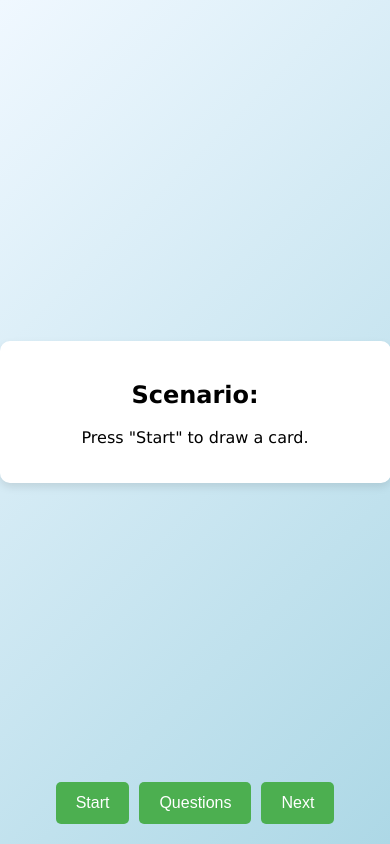
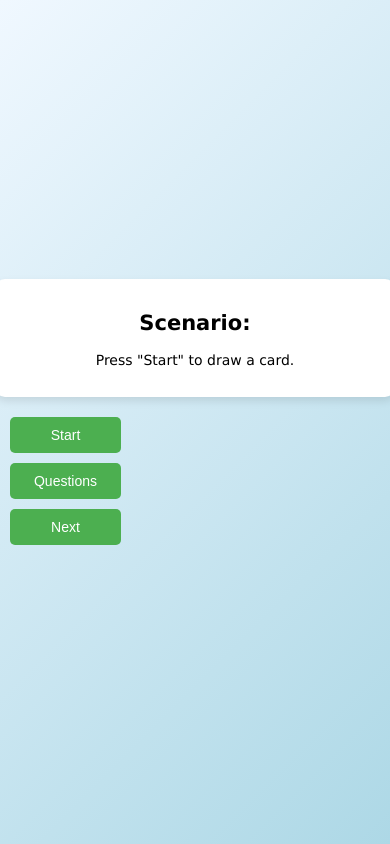
Before and after one commit to TomBlackroad/fearsoflove, a plain HTML site: page index.html in a window 390 px wide. Drawn offline with Linux system fonts and the light colour scheme.

Commit message:
Update style.css

```diff
--- a/style.css
+++ b/style.css
@@ -2,11 +2,13 @@
 body {
     font-family: 'Verdana', sans-serif;
     margin: 0;
+    padding: 0;
+    background: linear-gradient(135deg, #f0f8ff, #add8e6);
     display: flex;
     justify-content: center;
     align-items: center;
     height: 100vh;
-    background: linear-gradient(135deg, #f0f8ff, #add8e6);
+    box-sizing: border-box;
 }
 
 /* Game container */
@@ -14,14 +16,16 @@ body {
     display: flex;
     flex-direction: column;
     align-items: center;
-    width: 100%;
+    width: 90%;
     max-width: 500px;
     text-align: center;
+    padding: 20px;
 }
 
 /* Scenario card */
 .card {
-    width: 90%;
+    width: 100%;
+    max-width: 450px;
     background-color: #fff;
     padding: 20px;
     border-radius: 10px;
@@ -37,12 +41,10 @@ body {
 
 /* Button container at the bottom of the screen */
 .button-container {
-    position: fixed;
-    bottom: 20px;
     width: 100%;
     display: flex;
-    justify-content: center;
-    gap: 10px;
+    justify-content: space-evenly;
+    padding-bottom: 20px;
 }
 
 /* Buttons */
@@ -55,6 +57,7 @@ body {
     border-radius: 5px;
     cursor: pointer;
     transition: background-color 0.3s ease;
+    width: 30%;
 }
 
 .game-button:hover {
@@ -66,3 +69,28 @@ body {
     0% { transform: translateY(100%); opacity: 0; }
     100% { transform: translateY(0); opacity: 1; }
 }
+
+/* Responsive Design */
+@media (max-width: 600px) {
+    .game-container {
+        width: 100%;
+        padding: 10px;
+    }
+
+    .card {
+        max-width: 100%;
+        padding: 15px;
+        font-size: 14px;
+    }
+
+    .game-button {
+        font-size: 14px;
+        padding: 10px;
+        width: 30%;
+    }
+
+    .button-container {
+        flex-direction: column;
+        gap: 10px;
+    }
+}
```
